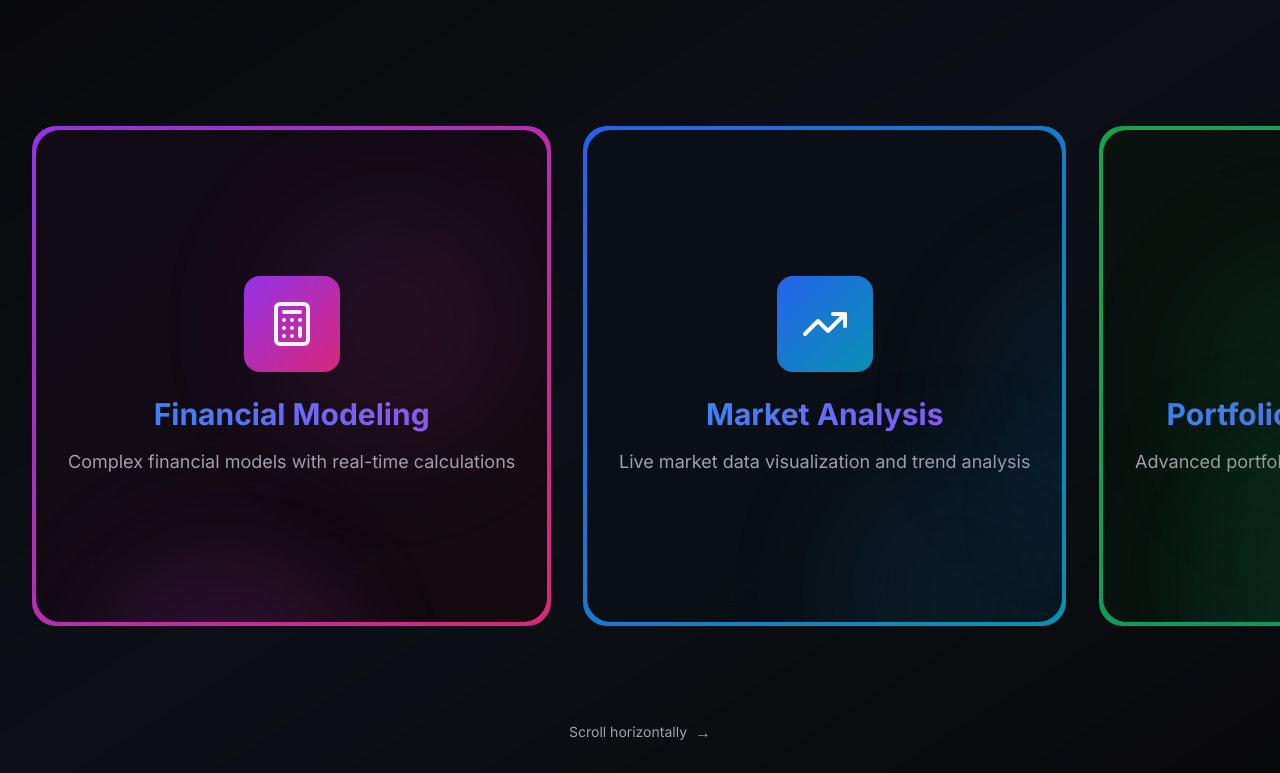
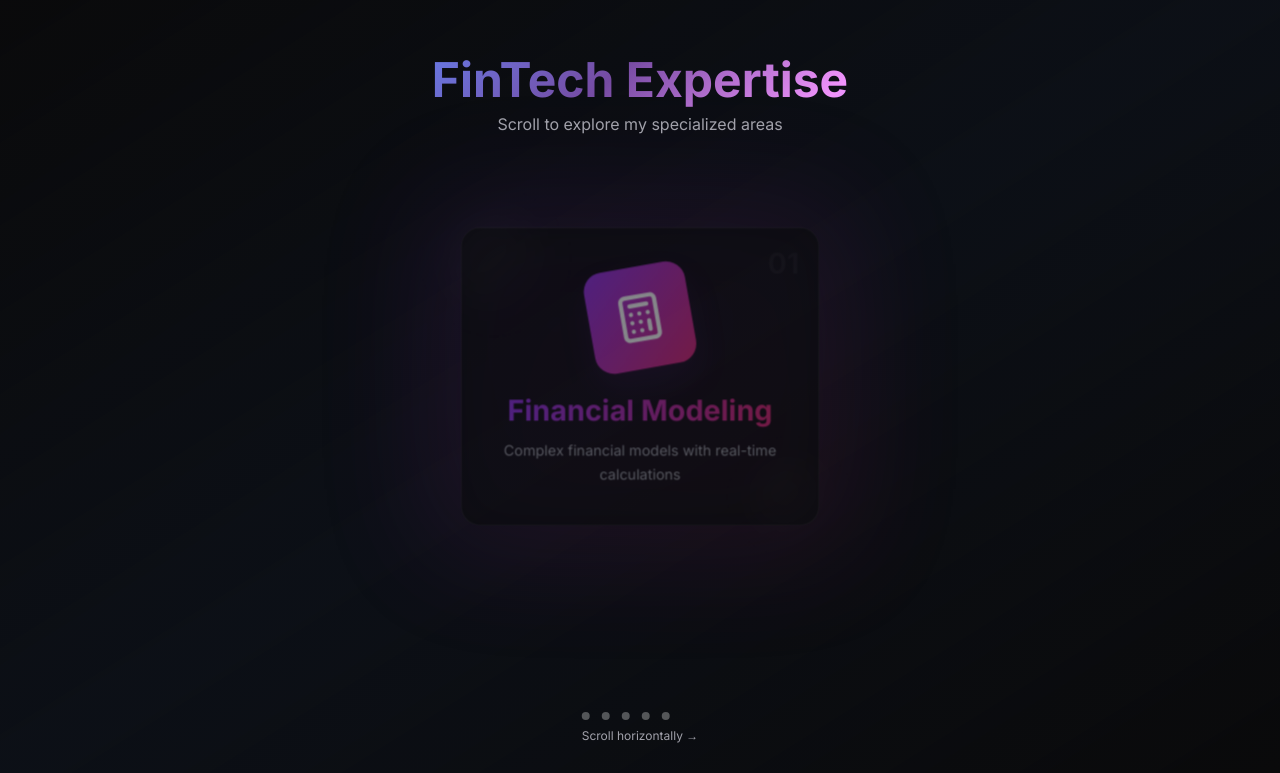
Before and after one commit to ZacharyVorsteg/Website_Portfolio, a Next.js app: page / in a window 1280 px wide. Shown: the part 2024-2797 px from the top of the page. Built offline with nearby package versions, Linux system fonts and the light colour scheme.

Commit message:
🎯 FOCAL POINTS: Complete visual hierarchy overhaul - intuitive user flow

```diff
--- a/app/globals.css
+++ b/app/globals.css
@@ -301,6 +301,113 @@ section {
   transform: translateY(30px);
 }
 
+/* Visual Hierarchy & Focal Points */
+.gradient-text {
+  background: linear-gradient(135deg, #667eea 0%, #764ba2 25%, #f093fb 50%, #667eea 75%, #764ba2 100%);
+  background-size: 200% 200%;
+  animation: gradient-shift 8s ease infinite;
+  -webkit-background-clip: text;
+  -webkit-text-fill-color: transparent;
+  background-clip: text;
+}
+
+@keyframes gradient-shift {
+  0%, 100% { background-position: 0% 50%; }
+  50% { background-position: 100% 50%; }
+}
+
+/* Horizontal Showcase Specific */
+.horizontal-showcase-section {
+  position: relative;
+  width: 100%;
+  height: 100vh;
+}
+
+.showcase-slide {
+  position: relative;
+}
+
+.showcase-card {
+  transform-style: preserve-3d;
+  perspective: 1000px;
+}
+
+/* Active dot indicator */
+.showcase-dot.active {
+  width: 24px;
+  background: linear-gradient(90deg, #667eea, #764ba2);
+}
+
+/* Enhanced Visual Hierarchy */
+.glass-card {
+  background: rgba(255, 255, 255, 0.03);
+  backdrop-filter: blur(20px);
+  border: 1px solid rgba(255, 255, 255, 0.08);
+  box-shadow: 0 8px 32px rgba(0, 0, 0, 0.3);
+  transition: all 0.3s ease;
+}
+
+.glass-card:hover {
+  background: rgba(255, 255, 255, 0.05);
+  border-color: rgba(255, 255, 255, 0.12);
+  box-shadow: 0 12px 48px rgba(0, 0, 0, 0.4);
+}
+
+/* Focal Point Indicators */
+.focal-point {
+  position: relative;
+}
+
+.focal-point::before {
+  content: '';
+  position: absolute;
+  top: 50%;
+  left: 50%;
+  transform: translate(-50%, -50%);
+  width: 120%;
+  height: 120%;
+  background: radial-gradient(circle, rgba(102, 126, 234, 0.1) 0%, transparent 70%);
+  pointer-events: none;
+  opacity: 0;
+  transition: opacity 0.3s ease;
+}
+
+.focal-point:hover::before {
+  opacity: 1;
+}
+
+/* Enhanced buttons for clear CTAs */
+.btn-primary {
+  background: linear-gradient(135deg, #667eea, #764ba2);
+  color: white;
+  padding: 12px 24px;
+  border-radius: 12px;
+  font-weight: 600;
+  transition: all 0.3s ease;
+  box-shadow: 0 4px 16px rgba(102, 126, 234, 0.3);
+}
+
+.btn-primary:hover {
+  transform: translateY(-2px);
+  box-shadow: 0 8px 24px rgba(102, 126, 234, 0.4);
+}
+
+.btn-secondary {
+  background: rgba(255, 255, 255, 0.05);
+  color: white;
+  padding: 12px 24px;
+  border-radius: 12px;
+  font-weight: 600;
+  border: 1px solid rgba(255, 255, 255, 0.1);
+  transition: all 0.3s ease;
+}
+
+.btn-secondary:hover {
+  background: rgba(255, 255, 255, 0.08);
+  border-color: rgba(255, 255, 255, 0.2);
+  transform: translateY(-2px);
+}
+
 /* Optimize paint performance */
 .hero-section,
 .section {
--- a/components/HorizontalShowcase.tsx
+++ b/components/HorizontalShowcase.tsx
@@ -1,72 +1,168 @@
 'use client';
-import React from 'react';
+import React, { useLayoutEffect, useRef } from 'react';
 import { TrendingUp, DollarSign, BarChart3, Coins, Calculator, PieChart } from 'lucide-react';
+import { gsap } from 'gsap';
+import { ScrollTrigger } from 'gsap/ScrollTrigger';
+
+gsap.registerPlugin(ScrollTrigger);
 
 export default function HorizontalShowcase() {
+  const sectionRef = useRef<HTMLElement>(null);
+  const containerRef = useRef<HTMLDivElement>(null);
+
   const showcases = [
     {
       title: 'Financial Modeling',
       description: 'Complex financial models with real-time calculations',
-      icon: <Calculator className="w-12 h-12" />,
+      icon: <Calculator className="w-16 h-16" />,
       gradient: 'from-purple-600 to-pink-600',
+      bgColor: 'rgba(147, 51, 234, 0.1)',
     },
     {
       title: 'Market Analysis',
       description: 'Live market data visualization and trend analysis',
-      icon: <TrendingUp className="w-12 h-12" />,
+      icon: <TrendingUp className="w-16 h-16" />,
       gradient: 'from-blue-600 to-cyan-600',
+      bgColor: 'rgba(59, 130, 246, 0.1)',
     },
     {
       title: 'Portfolio Management',
       description: 'Advanced portfolio tracking with P&L analysis',
-      icon: <PieChart className="w-12 h-12" />,
+      icon: <PieChart className="w-16 h-16" />,
       gradient: 'from-green-600 to-emerald-600',
+      bgColor: 'rgba(34, 197, 94, 0.1)',
     },
     {
       title: 'DeFi Integration',
       description: 'Smart contract deployment and Web3 solutions',
-      icon: <Coins className="w-12 h-12" />,
+      icon: <Coins className="w-16 h-16" />,
       gradient: 'from-orange-600 to-red-600',
+      bgColor: 'rgba(251, 146, 60, 0.1)',
     },
     {
       title: 'Risk Assessment',
       description: 'Quantitative risk models and stress testing',
-      icon: <BarChart3 className="w-12 h-12" />,
+      icon: <BarChart3 className="w-16 h-16" />,
       gradient: 'from-indigo-600 to-purple-600',
+      bgColor: 'rgba(99, 102, 241, 0.1)',
     },
   ];
 
+  useLayoutEffect(() => {
+    const ctx = gsap.context(() => {
+      const slides = gsap.utils.toArray('.showcase-slide');
+
+      if (slides.length > 0) {
+        // Create horizontal scroll
+        const tl = gsap.timeline({
+          scrollTrigger: {
+            trigger: sectionRef.current,
+            start: 'top top',
+            end: () => `+=${slides.length * 100}%`,
+            scrub: 0.5,
+            pin: true,
+            anticipatePin: 1,
+            fastScrollEnd: true,
+          }
+        });
+
+        // Animate slides horizontally
+        tl.to(slides, {
+          xPercent: -100 * (slides.length - 1),
+          ease: 'none',
+        });
+
+        // Add parallax effect to each card
+        slides.forEach((slide: any, i) => {
+          const card = slide.querySelector('.showcase-card');
+          const icon = slide.querySelector('.showcase-icon');
+
+          gsap.timeline({
+            scrollTrigger: {
+              trigger: sectionRef.current,
+              start: () => `top+=${i * window.innerHeight} top`,
+              end: () => `top+=${(i + 1) * window.innerHeight} top`,
+              scrub: 0.5,
+            }
+          })
+          .fromTo(card,
+            { scale: 0.8, opacity: 0.5 },
+            { scale: 1, opacity: 1, ease: 'power2.out' }
+          )
+          .fromTo(icon,
+            { rotate: -10 },
+            { rotate: 10, ease: 'power2.inOut' },
+            0
+          );
+        });
+      }
+    }, sectionRef);
+
+    return () => ctx.revert();
+  }, []);
+
   return (
-    <section className="horizontal-scroll relative h-screen overflow-hidden bg-gradient-to-br from-background via-primary/5 to-background">
-      <div className="absolute inset-0 flex items-center">
-        <div className="flex gap-8 px-8">
+    <section ref={sectionRef} className="horizontal-showcase-section relative h-screen overflow-hidden">
+      {/* Background gradient */}
+      <div className="absolute inset-0 bg-gradient-to-br from-background via-primary/5 to-background" />
+
+      {/* Title that stays fixed */}
+      <div className="absolute top-20 left-1/2 transform -translate-x-1/2 z-20 text-center">
+        <h2 className="text-4xl md:text-5xl font-bold mb-2">
+          <span className="gradient-text">FinTech Expertise</span>
+        </h2>
+        <p className="text-muted-foreground">Scroll to explore my specialized areas</p>
+      </div>
+
+      {/* Horizontal container */}
+      <div ref={containerRef} className="absolute inset-0 flex items-center">
+        <div className="flex">
           {showcases.map((item, index) => (
             <div
               key={index}
-              className="slide min-w-[400px] h-[500px] relative"
+              className="showcase-slide flex-shrink-0 w-screen h-screen flex items-center justify-center px-8"
             >
-              <div className={`h-full rounded-3xl bg-gradient-to-br ${item.gradient} p-1`}>
-                <div className="h-full bg-background/95 backdrop-blur-xl rounded-3xl p-8 flex flex-col justify-center items-center text-center">
-                  <div className={`p-6 rounded-2xl bg-gradient-to-br ${item.gradient} mb-6 text-white`}>
-                    {item.icon}
+              <div className="showcase-card relative max-w-md w-full">
+                {/* Glow effect */}
+                <div
+                  className={`absolute inset-0 bg-gradient-to-br ${item.gradient} opacity-20 blur-3xl`}
+                  style={{ transform: 'scale(1.2)' }}
+                />
+
+                {/* Card content */}
+                <div className="relative bg-background/80 backdrop-blur-xl border border-white/10 rounded-3xl p-12 text-center">
+                  {/* Focal point - Icon */}
+                  <div className="showcase-icon mx-auto mb-8">
+                    <div
+                      className={`inline-flex p-8 rounded-3xl bg-gradient-to-br ${item.gradient} text-white shadow-2xl`}
+                      style={{
+                        boxShadow: `0 20px 40px ${item.bgColor}`,
+                      }}
+                    >
+                      {item.icon}
+                    </div>
                   </div>
-                  <h3 className="text-3xl font-bold mb-4 gradient-text">{item.title}</h3>
-                  <p className="text-lg text-muted-foreground">{item.description}</p>
 
-                  {/* Animated background elements */}
-                  <div className="absolute inset-0 overflow-hidden rounded-3xl pointer-events-none">
-                    {[...Array(3)].map((_, i) => (
-                      <div
-                        key={i}
-                        className={`absolute w-64 h-64 bg-gradient-to-br ${item.gradient} rounded-full blur-3xl opacity-10`}
-                        style={{
-                          top: `${Math.random() * 100}%`,
-                          left: `${Math.random() * 100}%`,
-                          animation: `float ${10 + i * 2}s ease-in-out infinite`,
-                        }}
-                      />
-                    ))}
+                  {/* Title - Secondary focal point */}
+                  <h3 className="text-3xl md:text-4xl font-bold mb-4">
+                    <span className={`bg-gradient-to-r ${item.gradient} bg-clip-text text-transparent`}>
+                      {item.title}
+                    </span>
+                  </h3>
+
+                  {/* Description */}
+                  <p className="text-lg text-muted-foreground leading-relaxed">
+                    {item.description}
+                  </p>
+
+                  {/* Card number indicator */}
+                  <div className="absolute top-6 right-6 text-4xl font-bold text-white/5">
+                    0{index + 1}
                   </div>
+
+                  {/* Decorative elements */}
+                  <div className="absolute -bottom-4 -right-4 w-24 h-24 bg-gradient-to-br from-white/5 to-transparent rounded-full blur-xl" />
+                  <div className="absolute -top-4 -left-4 w-32 h-32 bg-gradient-to-br from-white/5 to-transparent rounded-full blur-xl" />
                 </div>
               </div>
             </div>
@@ -74,12 +170,18 @@ export default function HorizontalShowcase() {
         </div>
       </div>
 
-      {/* Scroll indicator */}
-      <div className="absolute bottom-8 left-1/2 transform -translate-x-1/2 text-muted-foreground">
-        <div className="flex items-center gap-2">
-          <span className="text-sm">Scroll horizontally</span>
-          <div className="animate-pulse">→</div>
+      {/* Progress indicator */}
+      <div className="absolute bottom-8 left-1/2 transform -translate-x-1/2 z-20">
+        <div className="flex items-center gap-3">
+          {showcases.map((_, index) => (
+            <div
+              key={index}
+              className="w-2 h-2 rounded-full bg-white/30 transition-all duration-300 showcase-dot"
+              data-index={index}
+            />
+          ))}
         </div>
+        <p className="text-center text-xs text-muted-foreground mt-2">Scroll horizontally →</p>
       </div>
     </section>
   );
--- a/components/Projects.tsx
+++ b/components/Projects.tsx
@@ -184,11 +184,14 @@ const Projects = () => {
                 className="group relative project-card-3d clip-reveal reveal"
                 onMouseEnter={() => setHoveredProject(project.id)}
                 onMouseLeave={() => setHoveredProject(null)}
-                whileHover={{ y: -8, rotateY: 5, rotateX: -5 }}
+                whileHover={{ y: -8, scale: 1.02 }}
                 transition={{ duration: 0.3, ease: 'easeOut' }}
                 style={{ transformStyle: 'preserve-3d' }}
               >
-              <div className="glass-card p-6 h-full project-card">
+              {/* Glow effect on hover */}
+              <div className={`absolute inset-0 bg-gradient-to-r ${project.color} opacity-0 group-hover:opacity-10 blur-2xl transition-opacity duration-500`} />
+
+              <div className="glass-card p-6 h-full project-card relative">
                 {/* Project Header */}
                 <div className="flex items-start justify-between mb-4">
                   <div className="flex items-center gap-3">
```
